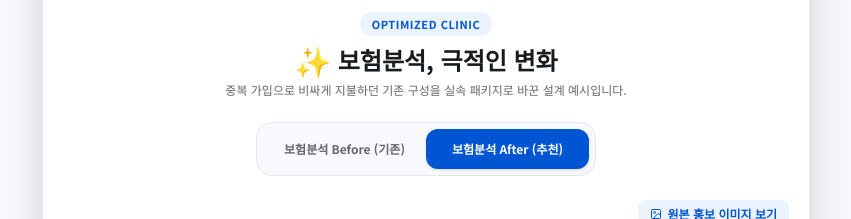
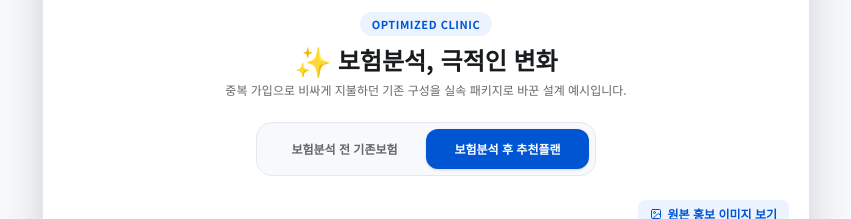
Before and after one commit to ncia/simple_consult, a React (Vite) app: page / in a window 1280 px wide. Shown: the part 2920-3139 px from the top of the page, without its empty margins (214-1065 px from the left). Built offline with nearby package versions, Linux system fonts and the light colour scheme.

Commit message:
033번째 커밋: 진단표 탭 버튼 텍스트 직관적인 한글 명칭으로 변경

```diff
--- a/src/components/BeforeAfterSection.tsx
+++ b/src/components/BeforeAfterSection.tsx
@@ -30,7 +30,7 @@ export function BeforeAfterSection() {
                 : 'text-neutral-gray hover:text-neutral-dark'
             }`}
           >
-            보험분석 Before (기존)
+            보험분석 전 기존보험
           </button>
           <button
             onClick={() => setActiveTab('after')}
@@ -40,7 +40,7 @@ export function BeforeAfterSection() {
                 : 'text-neutral-gray hover:text-neutral-dark'
             }`}
           >
-            보험분석 After (추천)
+            보험분석 후 추천플랜
           </button>
         </div>
 
```
